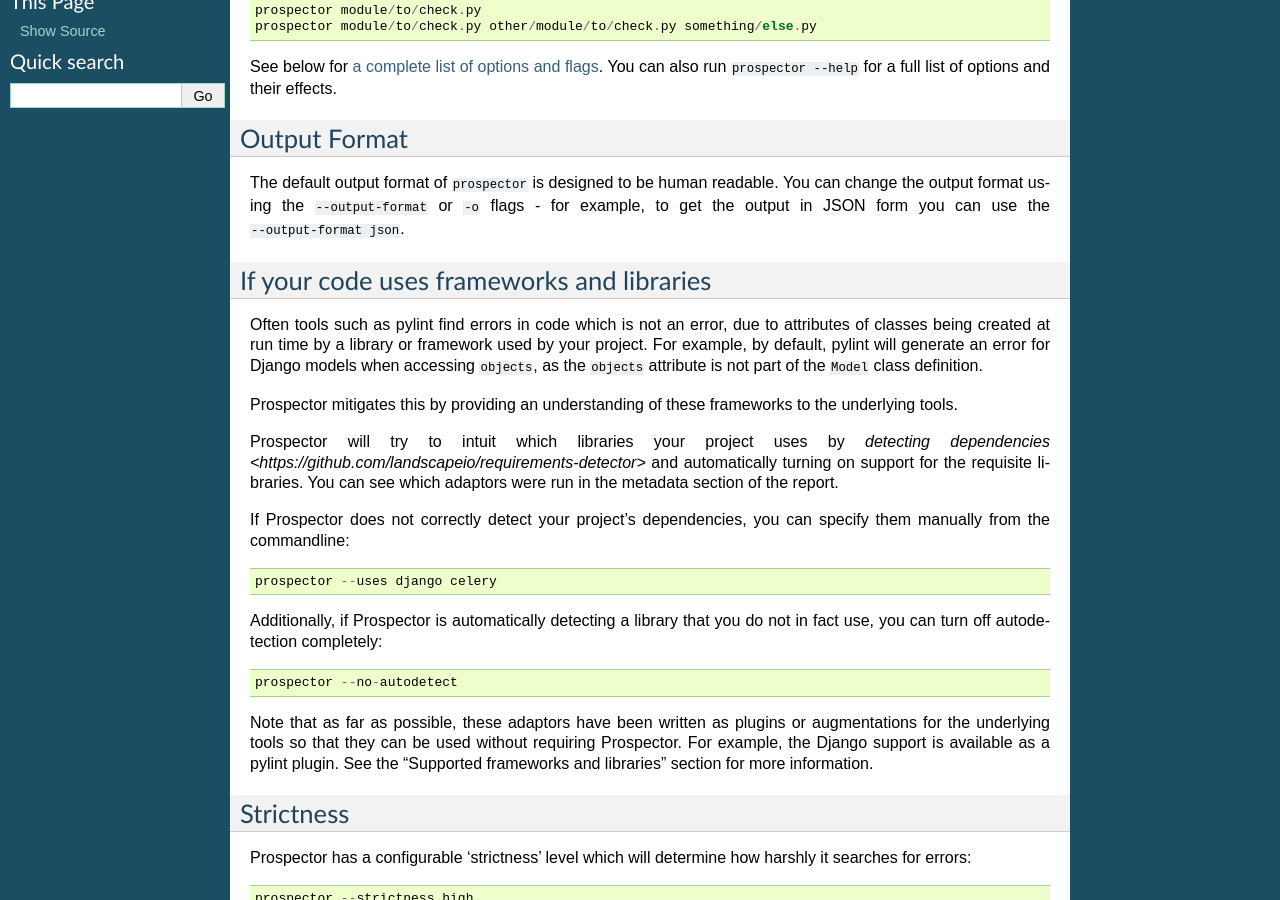
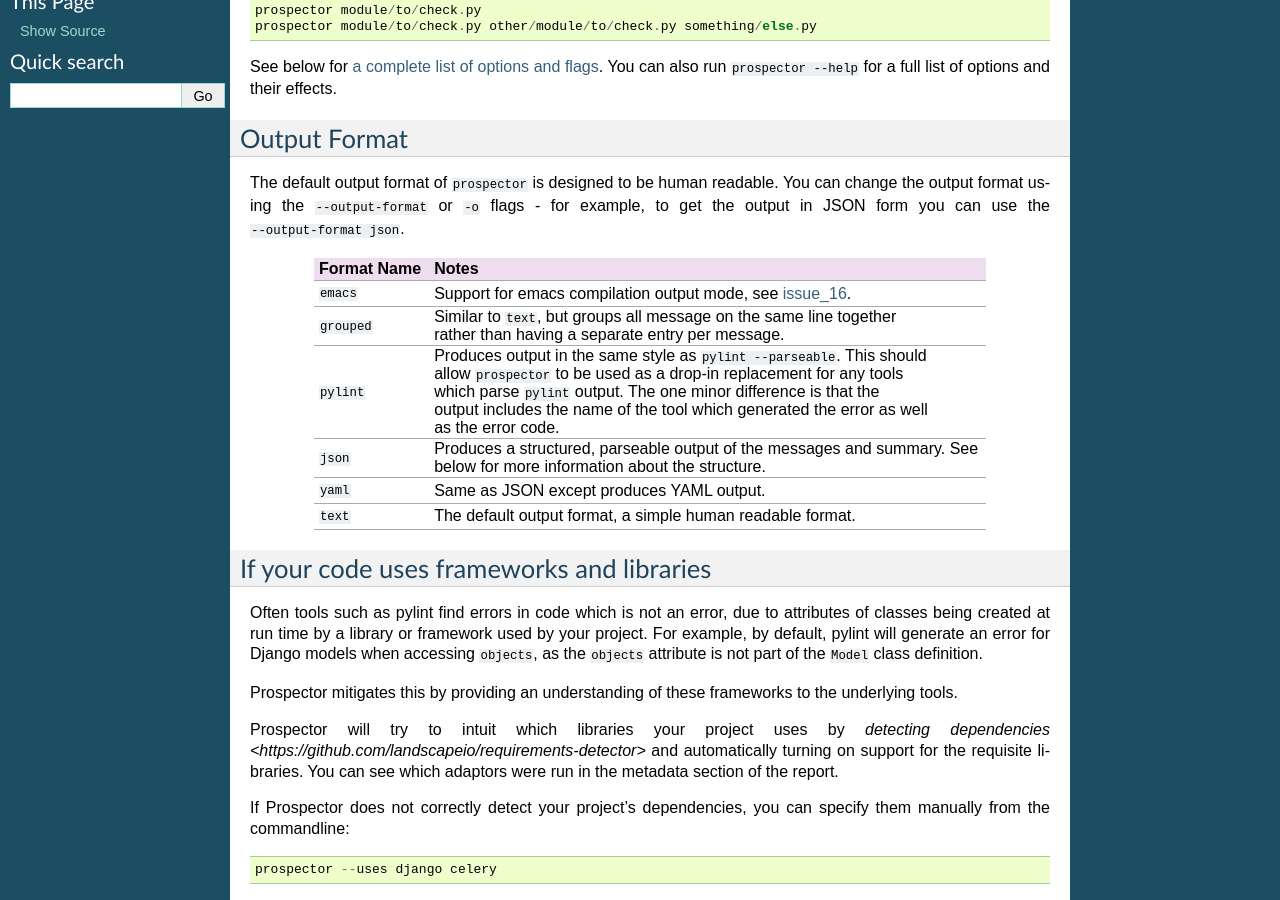
Before and after one commit to prospector-dev/prospector, a Sphinx documentation site: the page built from docs/usage.rst, in a window 1280 px wide and 900 px high, scrolled down 313 px. Built offline with Sphinx 7.4.7, drawn with Linux system fonts in a browser that asks for light colours.

Commit message:
corrected minor flaws and malformed table in docs

```diff
--- a/docs/profiles.rst
+++ b/docs/profiles.rst
@@ -195,7 +195,7 @@
 
 The example profile above inherits from another profile provided by the user,
 ``my/other/profile.yml``. This allows you to have, for example, a project wide
- default profile with specific overrides for each individual repository or library.
+default profile with specific overrides for each individual repository or library.
 
 It is possible to inherit from the built-in prospector profiles as well, although
 there are shortcuts for most of the built-ins, see below.::
@@ -231,7 +231,7 @@
 Secondly, ``ignore-patterns`` is a list of regular expressions. The relative path of files and directories is *searched*
 for each regular expression, and ignored if any matches are found. If the expression matches a directory, the directory
 contents and all subdirectories are ignored. For example, ``^example/doc_.*\.py$`` would ignore any files in the
-"example" directory beginning with "doc_". Another example: ``(^|/)docs(/|$)`` would ignore all directories called
+"example" directory beginning with "doc\_". Another example: ``(^|/)docs(/|$)`` would ignore all directories called
 "docs" in the entire repository.
 
 Note that a further option called ``ignore`` is available. This is equivalent to ``ignore-patterns``, and is from
--- a/docs/usage.rst
+++ b/docs/usage.rst
@@ -27,7 +27,7 @@
 +-------------+----------------------------------------------------------------------------+
 | Format Name | Notes                                                                      |
 +=============+============================================================================+
-| ``emacs``   | | Support for emacs compilation output mode, see `issue_16`_.                |
+| ``emacs``   | | Support for emacs compilation output mode, see `issue_16`_.              |
 +-------------+----------------------------------------------------------------------------+
 | ``grouped`` | | Similar to ``text``, but groups all message on the same line together    |
 |             | | rather than having a separate entry per message.                         |
@@ -41,9 +41,9 @@
 | ``json``    | | Produces a structured, parseable output of the messages and summary. See |
 |             | | below for more information about the structure.                          |
 +-------------+----------------------------------------------------------------------------+
-| ``yaml``    | | Same as JSON except produces YAML output.                                  |
+| ``yaml``    | | Same as JSON except produces YAML output.                                |
 +-------------+----------------------------------------------------------------------------+
-| ``text``    | | The default output format, a simple human readable format.                 |
+| ``text``    | | The default output format, a simple human readable format.               |
 +-------------+----------------------------------------------------------------------------+
 
 
```
